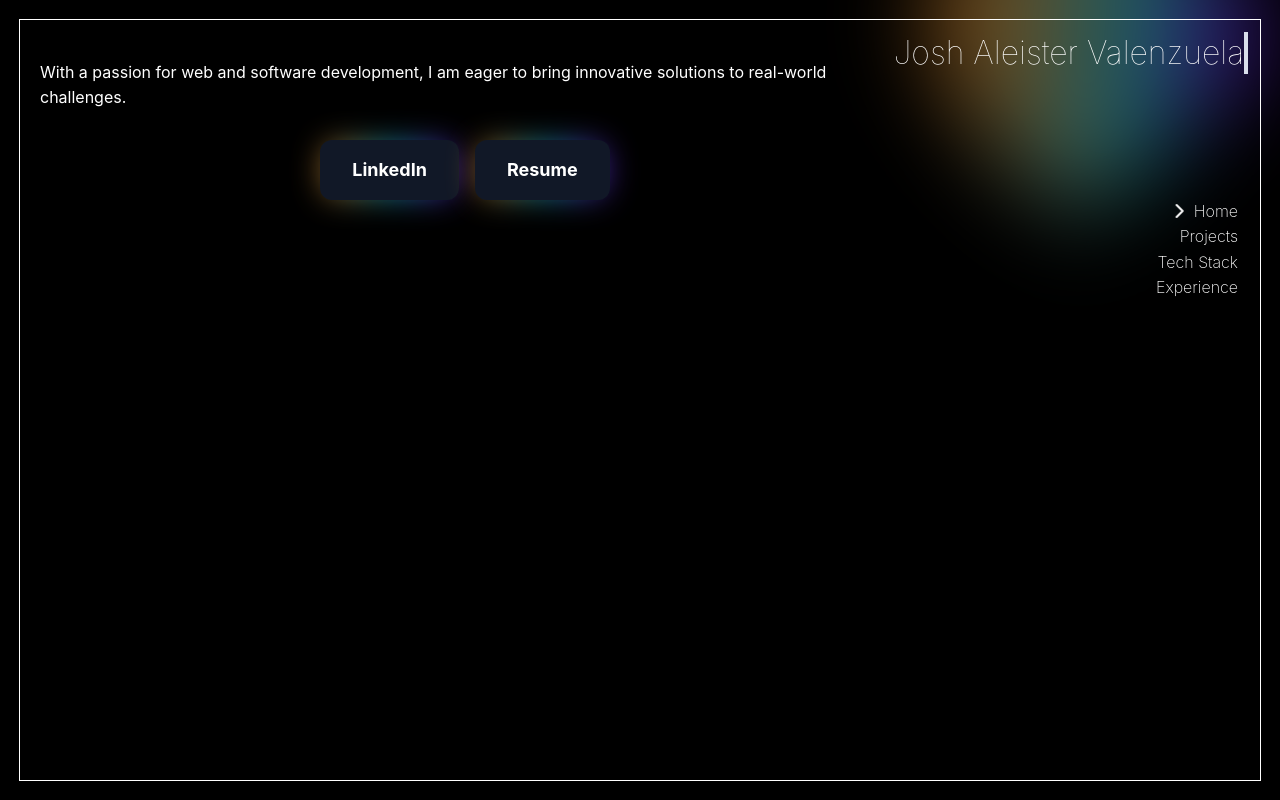
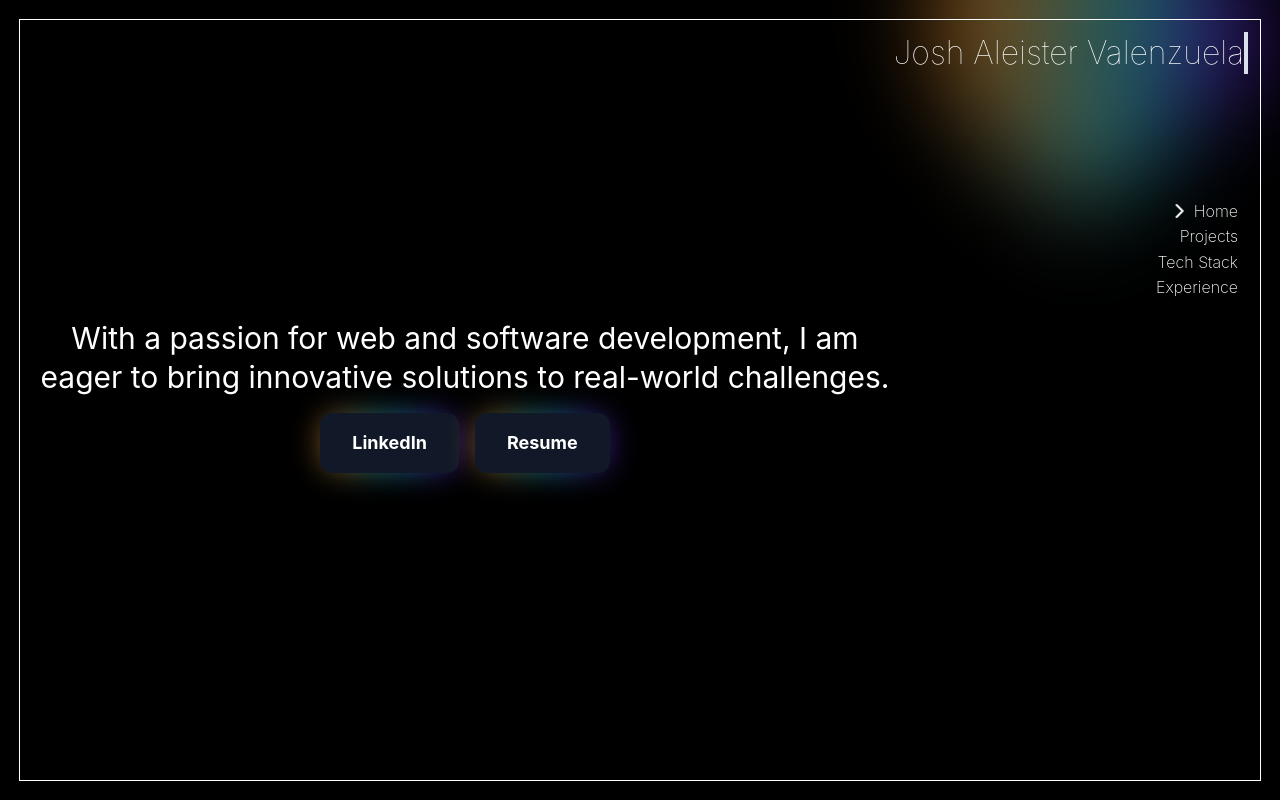
Before and after one commit to jshalstr/web-portfolio, a Next.js app: page / in a window 1280 px wide. Built offline with nearby package versions, Linux system fonts and the light colour scheme.

Commit message:
simplify flex layout for homepage, update font size for self description

```diff
--- a/app/page.tsx
+++ b/app/page.tsx
@@ -1,23 +1,15 @@
 'use client';
 
-import { Flex, Group, Text } from '@mantine/core';
+import { Stack, Group, Title } from '@mantine/core';
 import GradientButton from '@/components/GradientButton/GradientButton';
 
 export default function HomePage() {
   return (
-    <Flex
-      align="center"
-      justify="center"
-      wrap="wrap"
-      direction="column"
-      rowGap={30}
-      columnGap={40}
-      m="auto"
-    >
-      <Text>
+    <Stack justify="center" align="center" h="84svh" m="auto">
+      <Title fz={{ base: 24, md: 30 }} ta={{ base: 'left', md: 'center' }}>
         With a passion for web and software development, I am eager to bring innovative solutions to
         real-world challenges.
-      </Text>
+      </Title>
       <Group>
         <GradientButton
           label="LinkedIn"
@@ -30,6 +22,6 @@ export default function HomePage() {
           tooltip="Download my resume"
         />
       </Group>
-    </Flex>
+    </Stack>
   );
 }
```
